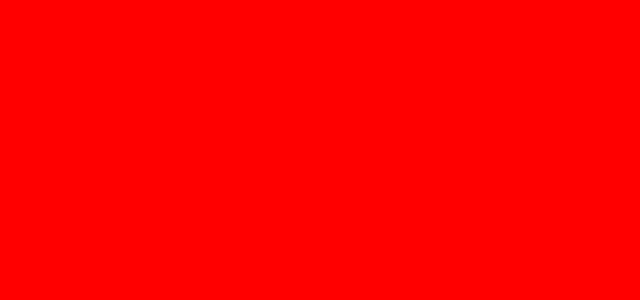
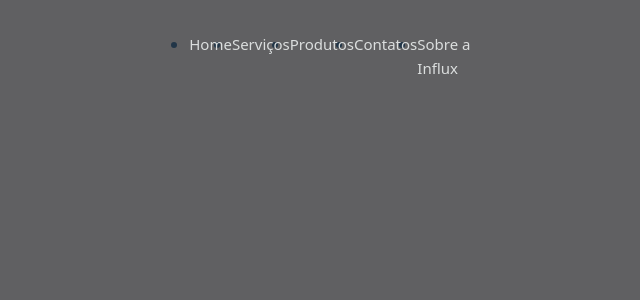
Before and after one commit to fall-labs/site_influx, a React (Vite) app: page / in a window 1280 px wide. Shown: the top 300 px of the page, without its empty margins (534-1174 px from the left). Built offline with nearby package versions, Linux system fonts and the light colour scheme.

Commit message:
WIP: adjust navbar

```diff
--- a/package.json
+++ b/package.json
@@ -10,11 +10,11 @@
     "preview": "vite preview"
   },
   "dependencies": {
+    "classnames": "^2.5.1",
     "react": "^19.1.1",
     "react-dom": "^19.1.1",
-    "react-router-dom": "^6",
-    "sass": "^1.54.4",
-		"classnames": "^2.5.1"
+    "react-router-dom": "^7.8.0",
+    "sass": "^1.54.4"
   },
   "devDependencies": {
     "@eslint/js": "^9.32.0",
--- a/src/assets/components/navBar.scss
+++ b/src/assets/components/navBar.scss
@@ -0,0 +1,101 @@
+.header {
+  height: 14dvh;
+  width: 100dvw;
+  display: flex;
+  justify-content: center;
+  align-items: center;
+  top: 0;
+  z-index: 100;
+  position: fixed;
+}
+
+.nav-center {
+  display: flex;
+  width: 61dvw;
+  justify-content: space-between;
+  align-items: center;
+  height: 100%;
+}
+
+.navbar {
+  display: flex;
+  width: 24vw;
+
+  .nav-list {
+    display: flex;
+    margin: 0;
+    width: 100%;
+    justify-content: space-between;
+  }
+
+  .nav-link {
+    padding: 10px 0;
+  }
+
+}
+
+.navbar a {
+  background: none;
+  border: none;
+  color: #DBDEDE;
+  font-size: 15px;
+  font-weight: 100;
+  cursor: pointer;
+  position: relative;
+  margin-bottom: 0.3dvw;
+}
+
+.navbar a:hover {
+  color: #00ff00;
+}
+
+a:focus {
+  background-color: transparent;
+}
+
+.navbar a::after {
+  content: '';
+  position: absolute;
+  width: 0;
+  height: 2px;
+  background: #00ff00;
+  left: 50%;
+  bottom: 5px;
+  transition: all 0.3s ease;
+}
+
+.navbar .selected::after {
+  content: '';
+  position: absolute;
+  width: 100%;
+  height: 2px;
+  background: #00ff00;
+  left: 0;
+  bottom: 5px;
+  transition: all 0.3s ease;
+}
+
+.navbar:hover .selected::after {
+  width: 0;
+}
+
+.navbar .selected:hover::after {
+  width: 100%;
+}
+
+.navbar a:hover::after {
+  width: 100%;
+  left: 0;
+}
+
+.transparent {
+  background-color: transparent;
+}
+
+.solid {
+  background-color: #071526;
+}
+
+.relative {
+  position: relative;
+}
--- a/src/assets/views/home.scss
+++ b/src/assets/views/home.scss
@@ -5,7 +5,21 @@
 }
 
 .main-background {
-  background-color: red;
-  height: 100dvh;
-  width: 100dvw;
+  background-color: #606062;
+	background-size: cover;
+	background-position: center;
+	height: 100dvh;
+	width: 100dvw;
+	display: flex;
+	justify-content: center;
+	flex-wrap: wrap;
 }
+
+.container-center {
+	width: 61dvw;
+	height: 100%;
+	display: flex;
+	flex-direction: column;
+	justify-content: space-between;
+	position: relative;
+}
--- a/src/components/NavBar.jsx
+++ b/src/components/NavBar.jsx
@@ -4,30 +4,29 @@ import classNames from 'classnames';
 import "../assets/components/navBar.scss"
 
 const NAV_ITEMS = [
-  { to: '/home',       label: 'Home' },
-  { to: '/aboutus',    label: 'About us' },
-  { to: '/work',       label: 'How we work' },
-  { to: '/ourworks',   label: 'Our works' },
-  { to: '/contacts',   label: 'Contacts' },
+  { to: '/home',      label: 'Home' },
+  { to: '/services',  label: 'Serviços' },
+  { to: '/products',  label: 'Produtos' },
+  { to: '/contacts',  label: 'Contatos' },
+  { to: '/aboutUs',   label: 'Sobre a Influx' },
 ];
 
-const NavBar = () => {
-  // const headerClass = classNames('header', {
-  //   transparent,
-  //   solid: !transparent,
-  //   relative,
-  // });
+const NavBar = ({ transparent = false }) => {
+  const headerClass = classNames('header', {
+    transparent,
+    solid: !transparent
+  });
 
   return (
-    <header>
+    <header className='header'>
       <div className="nav-center">
-        {/* <NavLink to="/home" className="nav-logo">
-          <img src={logo} alt="Logo" />
-        </NavLink> */}
+        <NavLink to="/home" className="nav-logo">
+          {/* <img src={logo} alt="Logo" /> */}
+        </NavLink>
 
         <nav className="navbar" aria-label="Main navigation">
           <ul className="nav-list">
-            {/* {NAV_ITEMS.map(({ to, label }) => (
+            {NAV_ITEMS.map(({ to, label }) => (
               <li key={to} className="nav-item">
                 <NavLink
                   to={to}
@@ -35,7 +34,7 @@ const NavBar = () => {
                   {label}
                 </NavLink>
               </li>
-            ))} */}
+            ))}
           </ul>
         </nav>
       </div>
--- a/src/main.jsx
+++ b/src/main.jsx
@@ -1,11 +1,14 @@
-import { StrictMode } from 'react'
-import { createRoot } from 'react-dom/client'
+import { createRoot } from 'react-dom/client';
+import { BrowserRouter } from 'react-router-dom';
 import './index.css'
 
 import Home from './views/Home'
 
-createRoot(document.getElementById('root')).render(
-  <StrictMode>
-    <Home/>
-  </StrictMode>,
-)
+const container = document.getElementById('root');
+const root = createRoot(container);
+
+root.render(
+  <BrowserRouter>
+    <Home />
+  </BrowserRouter>
+);
```
